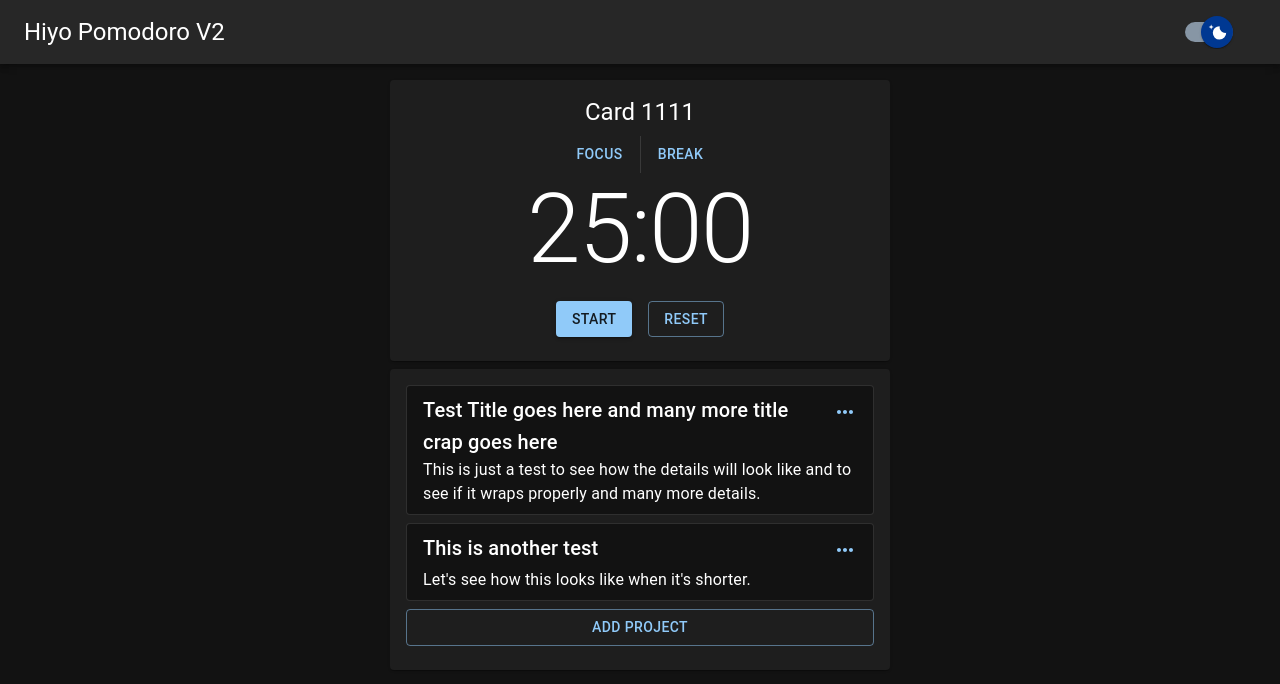
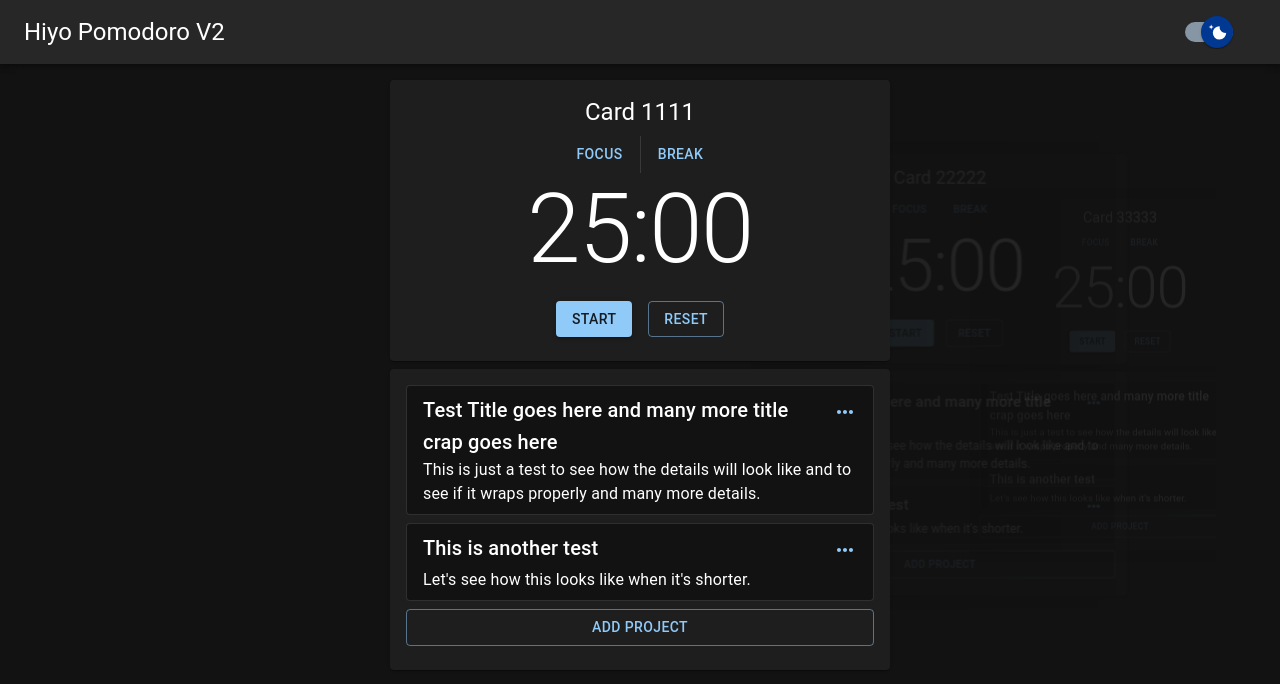
Before and after one commit to hiyodev/pomodoro-v2-app, a React (Vite) app: page / in a window 1280 px wide. Shown: the top 684 px of the page. Built offline with nearby package versions, Linux system fonts and the light colour scheme.

Commit message:
Added Lodash Throttle and Clean Up

```diff
--- a/package.json
+++ b/package.json
@@ -15,6 +15,8 @@
     "@mui/icons-material": "^5.13.7",
     "@mui/material": "^5.13.6",
     "@reduxjs/toolkit": "^1.9.5",
+    "@types/lodash": "^4.14.195",
+    "lodash": "^4.17.21",
     "react": "^18.2.0",
     "react-dom": "^18.2.0",
     "react-redux": "^8.1.1",
--- a/src/components/Cards/TimerCardList.tsx
+++ b/src/components/Cards/TimerCardList.tsx
@@ -18,16 +18,16 @@ const userData = {
       cardTitle: "Card 1111",
       timeDuration: 3600,
     },
-    // {
-    //   id: 2,
-    //   cardTitle: "Card 22222",
-    //   timeDuration: 3600,
-    // },
-    // {
-    //   id: 3,
-    //   cardTitle: "Card 33333",
-    //   timeDuration: 3600,
-    // },
+    {
+      id: 2,
+      cardTitle: "Card 22222",
+      timeDuration: 3600,
+    },
+    {
+      id: 3,
+      cardTitle: "Card 33333",
+      timeDuration: 3600,
+    },
   ],
 };
 
--- a/src/redux/store.tsx
+++ b/src/redux/store.tsx
@@ -1,6 +1,7 @@
 import { configureStore } from "@reduxjs/toolkit";
 import timerReducer from "./timerSlice";
 import { saveState } from "../localStorage/localStorage";
+import { throttle } from "lodash";
 
 export const store = configureStore({
   reducer: {
@@ -8,10 +9,12 @@ export const store = configureStore({
   },
 });
 
-store.subscribe(() => {
-  console.log(store.getState().timer);
-  saveState(store.getState().timer);
-});
+store.subscribe(
+  throttle(() => {
+    console.log(store.getState().timer);
+    saveState(store.getState().timer);
+  }, 500)
+);
 
 export type RootState = ReturnType<typeof store.getState>;
 export type AppDispatch = typeof store.dispatch;
```
Also changed, not shown: src/components/Cards/TimerCard.tsx (+1 -16 lines), 1 other file (tests, documents, lock files or other folders).
